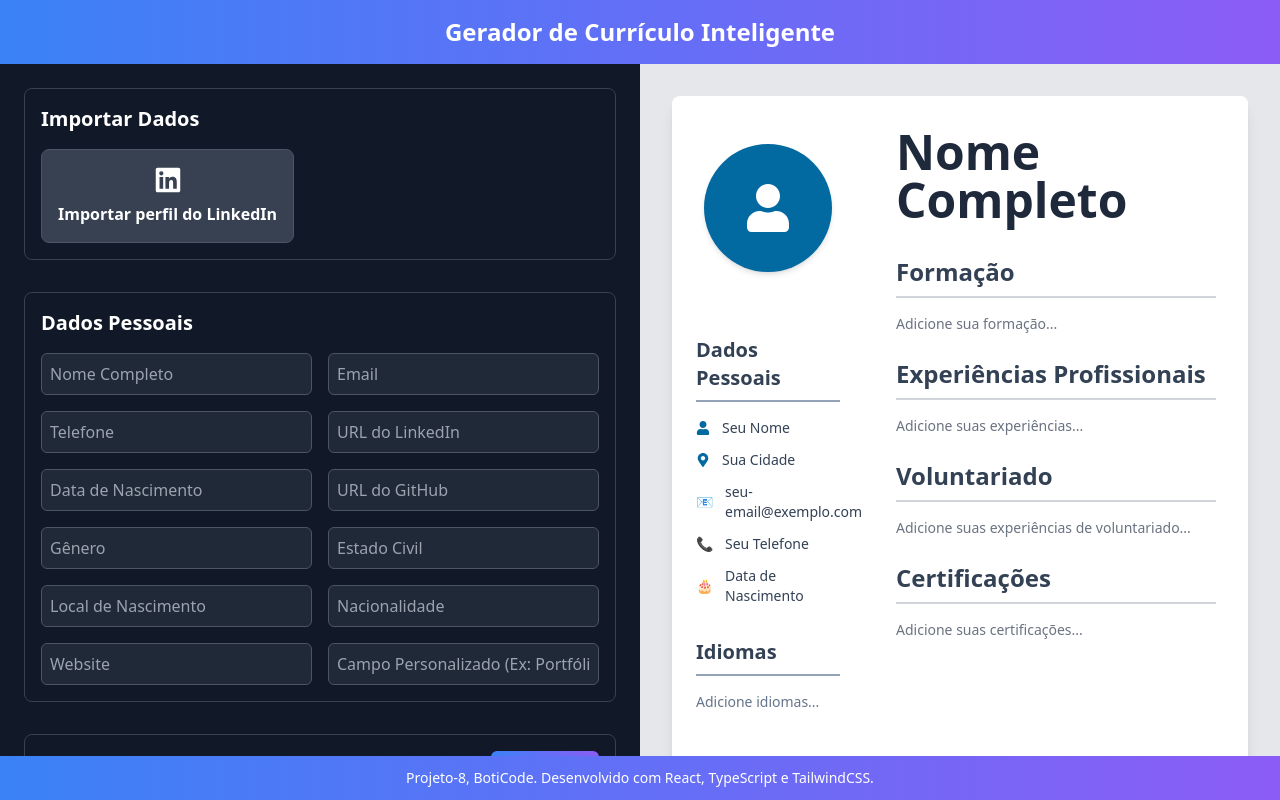
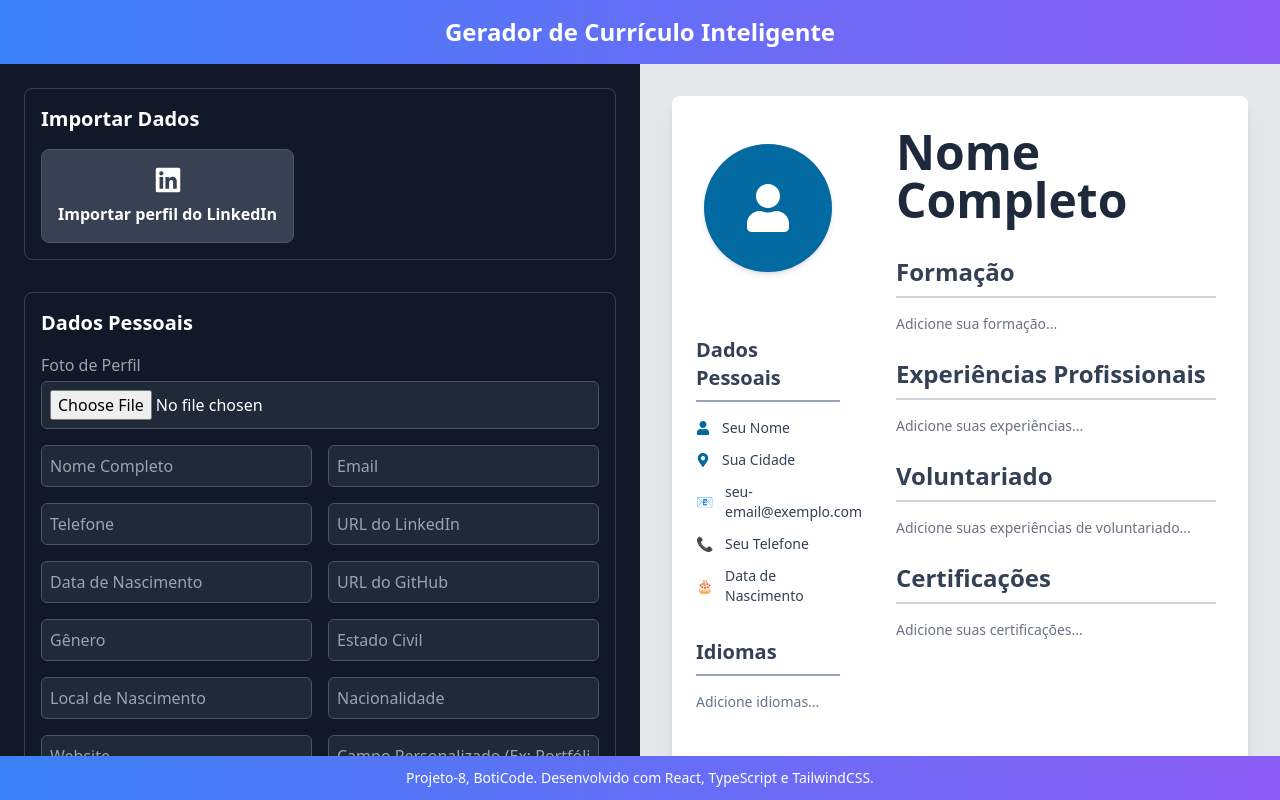
Before and after one commit to rayssalvex/Projeto_8, a React (Vite) app: page / in a window 1280 px wide. Built offline with nearby package versions, Linux system fonts and the light colour scheme.

Commit message:
Add profile photo upload to PersonalDataForm
Introduced a file input for uploading a profile photo in the PersonalDataForm component. Added a handler to update the personalInfo state with a temporary URL for the selected image, enabling photo preview and storage in the resume data.

```diff
--- a/src/components/PersonalDataForm.tsx
+++ b/src/components/PersonalDataForm.tsx
@@ -2,7 +2,6 @@ import React from 'react';
 import { PersonalInfo, ResumeData } from '../types';
 
 interface Props {
-  // Agora o componente recebe os dados de personalInfo
   personalInfo: PersonalInfo;
   setResumeData: React.Dispatch<React.SetStateAction<ResumeData>>;
 }
@@ -16,11 +15,42 @@ const PersonalDataForm: React.FC<Props> = ({ personalInfo, setResumeData }) => {
     }));
  };
 
+  // --- FUNÇÃO ADICIONADA PARA O UPLOAD DA FOTO ---
+  const handlePhotoChange = (e: React.ChangeEvent<HTMLInputElement>) => {
+    // Pega o primeiro arquivo selecionado
+    const file = e.target.files?.[0];
+    if (file) {
+      // Cria uma URL temporária do arquivo para a pré-visualização
+      const url = URL.createObjectURL(file);
+      setResumeData(prev => ({
+        ...prev,
+        personalInfo: {
+          ...prev.personalInfo,
+          photoUrl: url, // Atualiza o estado com a URL da foto
+        },
+      }));
+    }
+  };
+
   const inputClasses = "bg-gray-800 border border-gray-600 rounded-md p-2 w-full text-white placeholder-gray-400 focus:outline-none focus:ring-2 focus:ring-primary";
 
   return (
   <div className="p-4 border border-gray-700 rounded-lg">
     <h2 className="text-xl font-semibold mb-4 text-white">Dados Pessoais</h2>
+
+      {/* --- CAMPO ADICIONADO PARA O UPLOAD DE ARQUIVO --- */}
+      <div className="mb-4">
+        <label htmlFor="photo-upload" className="block text-gray-400">Foto de Perfil</label>
+        <input
+          type="file"
+          id="photo-upload"
+          name="photoUrl"
+          accept="image/*"
+          onChange={handlePhotoChange} // Usa a nova função
+          className="w-full mt-1 p-2 bg-gray-800 text-white border border-gray-600 rounded-md placeholder-gray-400 focus:outline-none focus:ring-2 focus:ring-primary"
+        />
+      </div>
+
       <div className="grid grid-cols-1 md:grid-cols-2 gap-4">
         {/* Cada input agora tem a propriedade 'value' conectada ao estado */}
         <input name="name" value={personalInfo.name} onChange={handleChange} placeholder="Nome Completo" className={inputClasses} />
```
Lines whose indentation alone changed are shown as unchanged.
